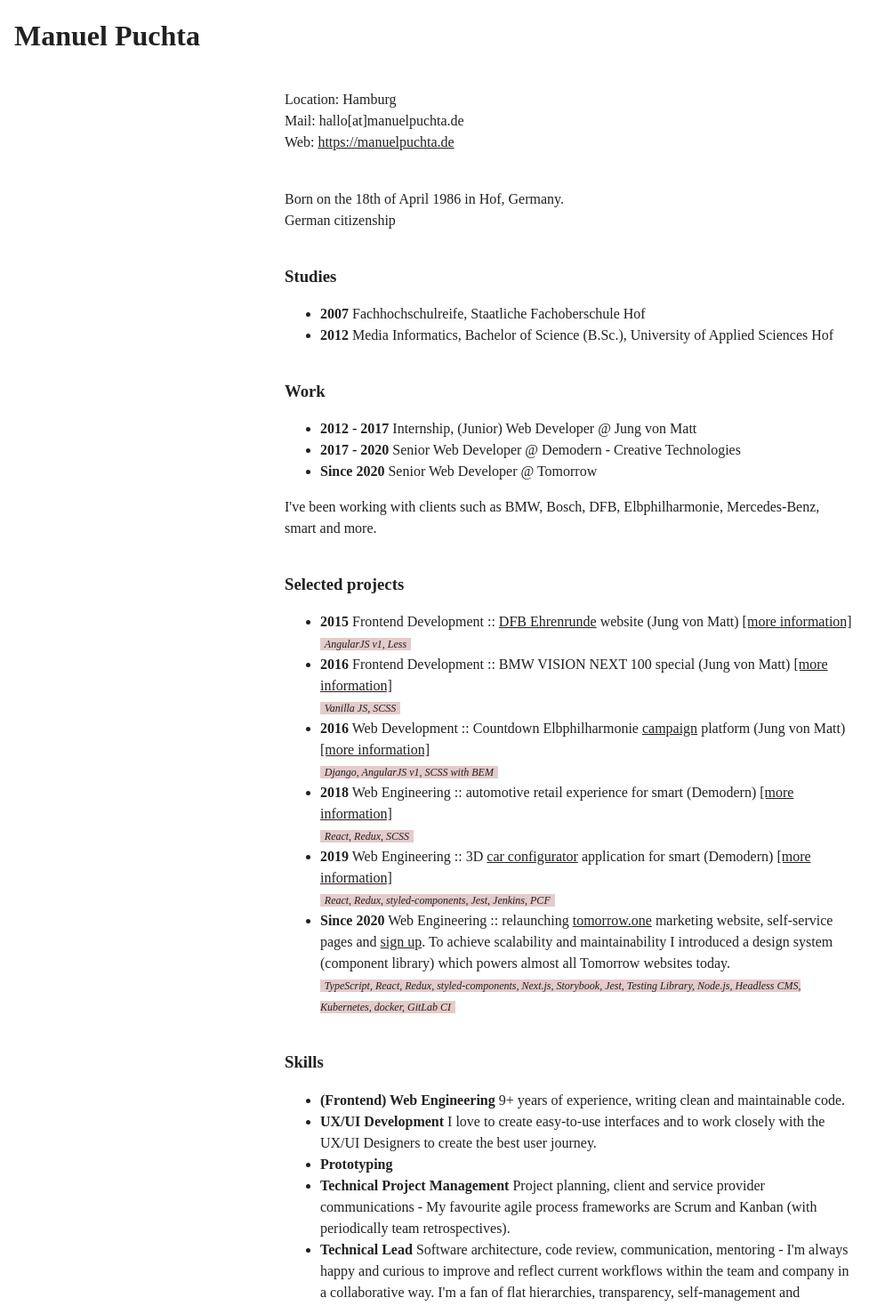
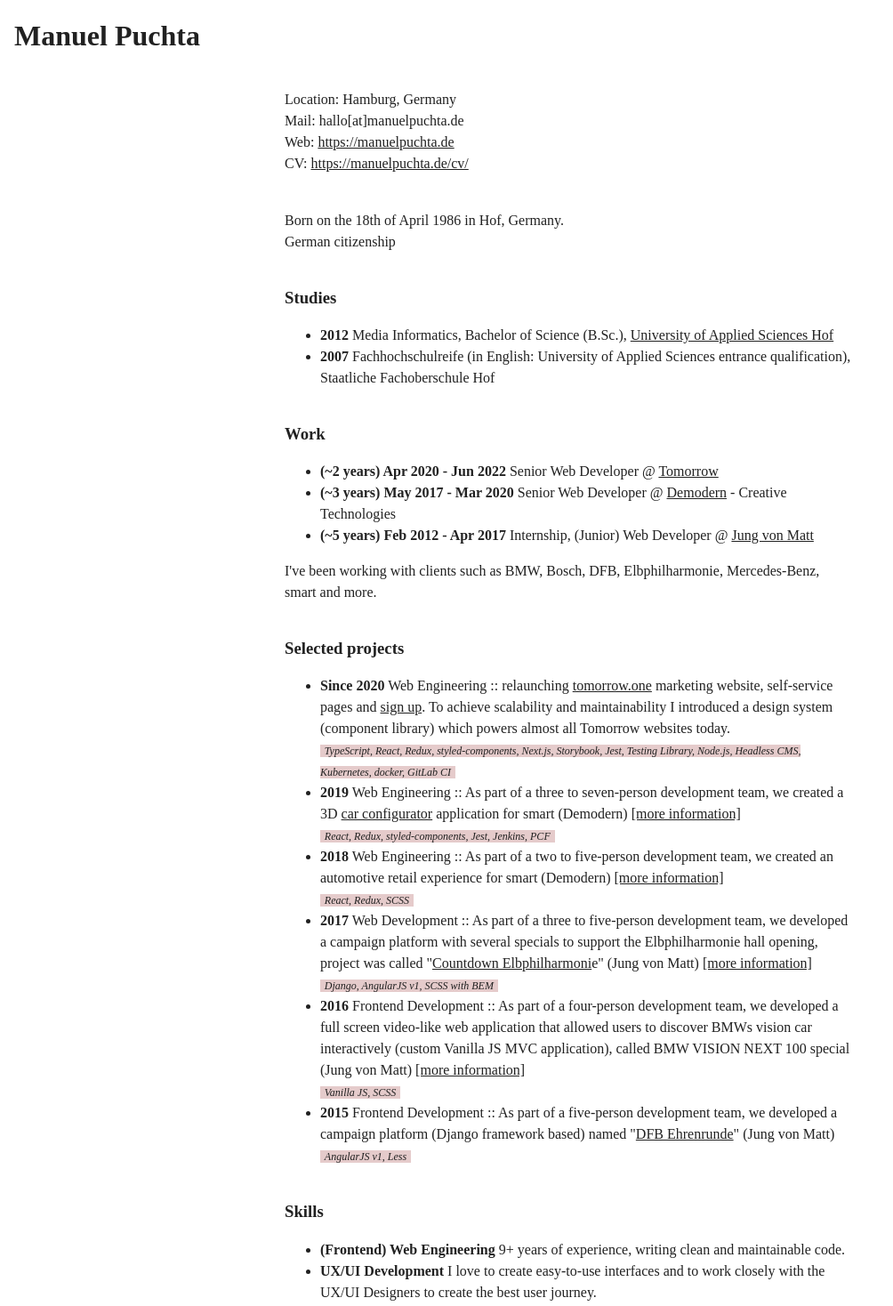
Before and after one commit to manuelpuchta/manuelpuchta.de, a Next.js app: page /cv in a window 1280 px wide. Shown: the top 1468 px of the page at 89% size, without its empty margins (0-1004 px from the left). Built offline with nearby package versions, Linux system fonts and the light colour scheme.

Commit message:
chore(cv): updates

```diff
--- a/pages/cv.tsx
+++ b/pages/cv.tsx
@@ -10,13 +10,21 @@
   >
     <section>
       <p>
-        Location: Hamburg
+        Location: Hamburg, Germany
         <br />
         Mail: hallo[at]manuelpuchta.de
         <br />
         Web:{' '}
-        <a href="https://manuelpuchta.de" title="My website.">
+        <a href="https://manuelpuchta.de" title="My website">
           https://manuelpuchta.de
+        </a>
+        <br />
+        CV:{' '}
+        <a
+          href="https://manuelpuchta.de/cv/"
+          title="Have a look at this CV within your browser"
+        >
+          https://manuelpuchta.de/cv/
         </a>
       </p>
     </section>
@@ -31,12 +39,19 @@
       <h3>Studies</h3>
       <ul>
         <li>
-          <strong>2007</strong> Fachhochschulreife, Staatliche Fachoberschule
+          <strong>2012</strong> Media Informatics, Bachelor of Science (B.Sc.),{' '}
+          <a
+            href="https://www.hof-university.com"
+            title="Link to the website of University of Applied Sciences Hof"
+          >
+            University of Applied Sciences Hof
+          </a>
+        </li>
+
+        <li>
+          <strong>2007</strong> Fachhochschulreife (in English: University of
+          Applied Sciences entrance qualification), Staatliche Fachoberschule
           Hof
-        </li>
-        <li>
-          <strong>2012</strong> Media Informatics, Bachelor of Science (B.Sc.),
-          University of Applied Sciences Hof
         </li>
       </ul>
     </section>
@@ -44,15 +59,26 @@
       <h3>Work</h3>
       <ul>
         <li>
-          <strong>2012 - 2017</strong> Internship, (Junior) Web Developer @ Jung
-          von Matt
+          <strong>(~2 years) Apr 2020 - Jun 2022</strong> Senior Web Developer @{' '}
+          <a href="https://www.tomorrow.one" title="Tomorrow website">
+            Tomorrow
+          </a>
         </li>
+
         <li>
-          <strong>2017 - 2020</strong> Senior Web Developer @ Demodern -
-          Creative Technologies
+          <strong>(~3 years) May 2017 - Mar 2020</strong> Senior Web Developer @{' '}
+          <a href="https://demodern.com" title="Demodern website">
+            Demodern
+          </a>{' '}
+          - Creative Technologies
         </li>
+
         <li>
-          <strong>Since 2020</strong> Senior Web Developer @ Tomorrow
+          <strong>(~5 years) Feb 2012 - Apr 2017</strong> Internship, (Junior)
+          Web Developer @{' '}
+          <a href="https://www.jvm.com" title="Jung von Matt website">
+            Jung von Matt
+          </a>
         </li>
       </ul>
       <p>
@@ -63,81 +89,6 @@
     <section>
       <h3>Selected projects</h3>
       <ul>
-        <li>
-          <strong>2015</strong> Frontend Development ::{' '}
-          <a href="https://kampagne.dfb.de" title="Current website state">
-            DFB Ehrenrunde
-          </a>{' '}
-          website (Jung von Matt){' '}
-          <a
-            href="http://awardserver.de/2015/DFB_Ehrenrunde/"
-            title="DFB Ehrenrunde award site"
-          >
-            [more information]
-          </a>
-          <br />
-          <cite>AngularJS v1, Less</cite>
-        </li>
-        <li>
-          <strong>2016</strong> Frontend Development :: BMW VISION NEXT 100
-          special (Jung von Matt){' '}
-          <a
-            href="http://awardserver.de/2016/BMWNEXT100/"
-            title="BMW Next 100 award site"
-          >
-            [more information]
-          </a>
-          <br />
-          <cite>Vanilla JS, SCSS</cite>
-        </li>
-        <li>
-          <strong>2016</strong> Web Development :: Countdown Elbphilharmonie{' '}
-          <a
-            href="https://www.elbphilharmonie.de/en/mediatheque/next-door#!/"
-            title="One of the developed campaign specials: Discover spots around the Elbphilharmonie"
-          >
-            campaign
-          </a>{' '}
-          platform (Jung von Matt){' '}
-          <a
-            href="https://www.jvm.com/en/cases/elbphilharmonie-grand-opening/"
-            title="Elbphilharmonie case site"
-          >
-            [more information]
-          </a>
-          <br />
-          <cite>Django, AngularJS v1, SCSS with BEM</cite>
-        </li>
-        <li>
-          <strong>2018</strong> Web Engineering :: automotive retail experience
-          for smart (Demodern){' '}
-          <a
-            href="https://demodern.com/projects/smart-cities-retail-experience"
-            title="Project page @ Demodern"
-          >
-            [more information]
-          </a>
-          <br />
-          <cite>React, Redux, SCSS</cite>
-        </li>
-        <li>
-          <strong>2019</strong> Web Engineering :: 3D{' '}
-          <a
-            href="https://www.smart.com/de/de/modelle/eq-fortwo-coupe/konfigurator"
-            title="New smart car configurator"
-          >
-            car configurator
-          </a>{' '}
-          application for smart (Demodern){' '}
-          <a
-            href="https://demodern.com/projects/smart-cc"
-            title="Project page @ Demodern"
-          >
-            [more information]
-          </a>
-          <br />
-          <cite>React, Redux, styled-components, Jest, Jenkins, PCF</cite>
-        </li>
         <li>
           <strong>Since 2020</strong> Web Engineering :: relaunching{' '}
           <a href="https://www.tomorrow.one" title="Tomorrow marketing website">
@@ -160,6 +111,90 @@
             GitLab CI
           </cite>
         </li>
+
+        <li>
+          <strong>2019</strong> Web Engineering :: As part of a three to
+          seven-person development team, we created a 3D{' '}
+          <a
+            href="https://www.smart.com/de/de/modelle/eq-fortwo-coupe/konfigurator"
+            title="New smart car configurator"
+          >
+            car configurator
+          </a>{' '}
+          application for smart (Demodern){' '}
+          <a
+            href="https://demodern.com/projects/smart-cc"
+            title="Project page @ Demodern"
+          >
+            [more information]
+          </a>
+          <br />
+          <cite>React, Redux, styled-components, Jest, Jenkins, PCF</cite>
+        </li>
+
+        <li>
+          <strong>2018</strong> Web Engineering :: As part of a two to
+          five-person development team, we created an automotive retail
+          experience for smart (Demodern){' '}
+          <a
+            href="https://demodern.com/projects/smart-cities-retail-experience"
+            title="Project page @ Demodern"
+          >
+            [more information]
+          </a>
+          <br />
+          <cite>React, Redux, SCSS</cite>
+        </li>
+
+        <li>
+          <strong>2017</strong> Web Development :: As part of a three to
+          five-person development team, we developed a campaign platform with
+          several specials to support the Elbphilharmonie hall opening, project
+          was called &quot;
+          <a
+            href="https://www.elbphilharmonie.de/en/mediatheque/next-door#!/"
+            title="One of the developed campaign specials: Discover spots around the Elbphilharmonie"
+          >
+            Countdown Elbphilharmoni
+          </a>
+          e&quot; (Jung von Matt){' '}
+          <a
+            href="https://www.jvm.com/en/cases/elbphilharmonie-grand-opening/"
+            title="Elbphilharmonie case site"
+          >
+            [more information]
+          </a>
+          <br />
+          <cite>Django, AngularJS v1, SCSS with BEM</cite>
+        </li>
+
+        <li>
+          <strong>2016</strong> Frontend Development :: As part of a four-person
+          development team, we developed a full screen video-like web
+          application that allowed users to discover BMWs vision car
+          interactively (custom Vanilla JS MVC application), called BMW VISION
+          NEXT 100 special (Jung von Matt){' '}
+          <a
+            href="https://www.jvm.com/de/cases/bmw-100/"
+            title="BMW Next 100 project site"
+          >
+            [more information]
+          </a>
+          <br />
+          <cite>Vanilla JS, SCSS</cite>
+        </li>
+
+        <li>
+          <strong>2015</strong> Frontend Development :: As part of a five-person
+          development team, we developed a campaign platform (Django framework
+          based) named &quot;
+          <a href="https://kampagne.dfb.de" title="Current website state">
+            DFB Ehrenrunde
+          </a>
+          &quot; (Jung von Matt)
+          <br />
+          <cite>AngularJS v1, Less</cite>
+        </li>
       </ul>
     </section>
     <section>
@@ -169,20 +204,24 @@
           <strong>(Frontend) Web Engineering</strong> 9+ years of experience,
           writing clean and maintainable code.
         </li>
+
         <li>
           <strong>UX/UI Development</strong> I love to create easy-to-use
           interfaces and to work closely with the UX/UI Designers to create the
           best user journey.
         </li>
+
         <li>
           <strong>Prototyping</strong>
         </li>
+
         <li>
           <strong>Technical Project Management</strong> Project planning, client
           and service provider communications - My favourite agile process
           frameworks are Scrum and Kanban (with periodically team
           retrospectives).
         </li>
+
         <li>
           <strong>Technical Lead</strong> Software architecture, code review,
           communication, mentoring - I&apos;m always happy and curious to
@@ -190,9 +229,11 @@
           collaborative way. I&apos;m a fan of flat hierarchies, transparency,
           self-management and empowerment.
         </li>
+
         <li>
           <strong>Working remotely</strong>
         </li>
+
         <li>
           <strong>Favourite tools, topics:</strong> JavaScript (ES Next,
           TypeScript / React, Redux), HTML5, CSS3 (SCSS, CSS in JS), Node.js,
@@ -205,20 +246,6 @@
       <h3>Other</h3>
       <ul>
         <li>
-          <strong>2015</strong> Web Development, UX/UI-Design,{' '}
-          <a href="http://querfeld.bio/" title="Querfeld website">
-            Querfeld
-          </a>{' '}
-          website (free time)
-        </li>
-        <li>
-          <strong>2016</strong> Web Development,{' '}
-          <a href="http://trustthegirls.org/" title="TRUST THE GIRLS website">
-            TRUST THE GIRLS
-          </a>{' '}
-          online platform (free time)
-        </li>
-        <li>
           <strong>2017</strong> Web-Application Development, visitor selftest
           for Kanal phil harmonie II. by{' '}
           <a
@@ -230,6 +257,22 @@
           at Elbphilharmonie Revisited exhibition, Deichtorhallen Hamburg (free
           time)
         </li>
+
+        <li>
+          <strong>2016</strong> Web Development,{' '}
+          <a href="http://trustthegirls.org/" title="TRUST THE GIRLS website">
+            TRUST THE GIRLS
+          </a>{' '}
+          online platform (free time)
+        </li>
+
+        <li>
+          <strong>2015</strong> Web Development, UX/UI-Design,{' '}
+          <a href="http://querfeld.bio/" title="Querfeld website">
+            Querfeld
+          </a>{' '}
+          website (free time)
+        </li>
       </ul>
     </section>
     <p>Still here? Thank you!</p>
```
